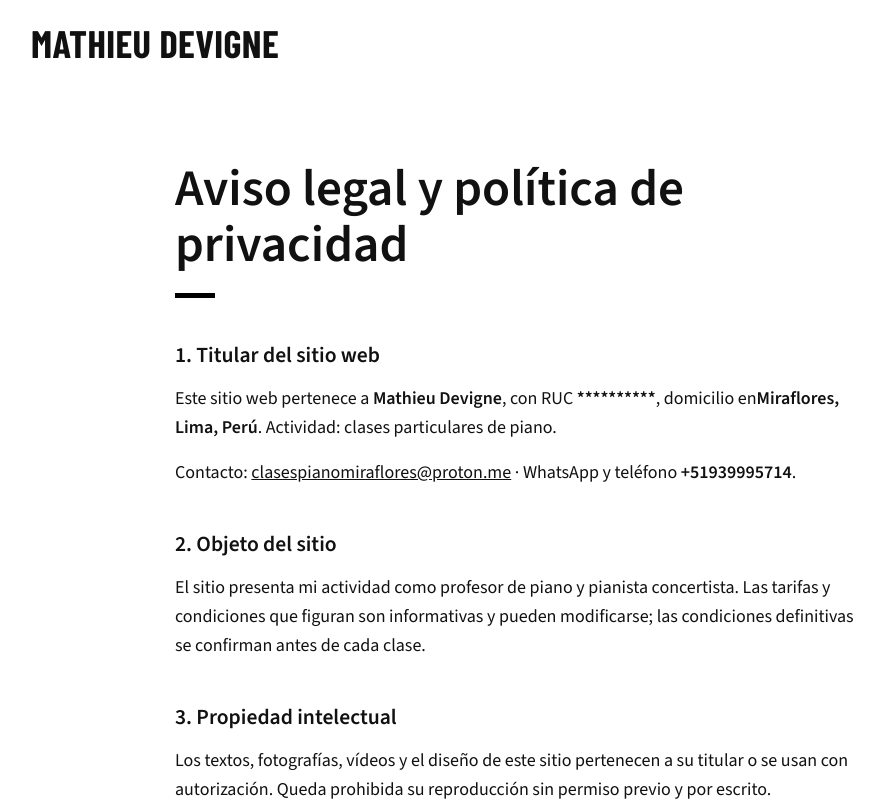
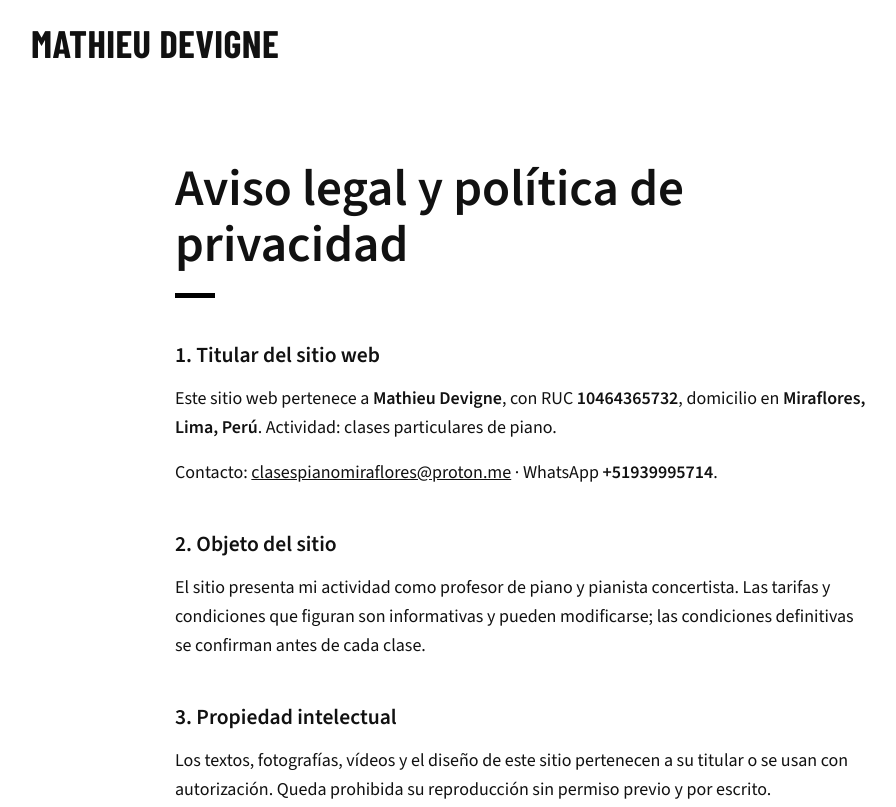
Before and after one commit to mdvgn/piano-site, a plain HTML site: page aviso-legal.html in a window 1280 px wide. Shown: the top 807 px of the page, without its empty margins (117-1013 px from the left). Drawn offline with nearby package versions, Linux system fonts and the light colour scheme.

Commit message:
aviso legal complete

```diff
--- a/aviso-legal.html
+++ b/aviso-legal.html
@@ -20,8 +20,8 @@
   <h2>Aviso legal y política de privacidad</h2>
 
   <h3>1. Titular del sitio web</h3>
-  <p>Este sitio web pertenece a <strong>Mathieu Devigne</strong>, con RUC <strong>**********</strong>, domicilio en<strong>Miraflores, Lima, Perú</strong>. Actividad: clases particulares de piano.</p>
-  <p>Contacto: <a href="mailto:clasespianomiraflores@proton.me">clasespianomiraflores@proton.me</a> · WhatsApp y teléfono <strong>+51939995714</strong>.</p>
+  <p>Este sitio web pertenece a <strong>Mathieu Devigne</strong>, con RUC <strong>10464365732</strong>, domicilio en <strong>Miraflores, Lima, Perú</strong>. Actividad: clases particulares de piano.</p>
+  <p>Contacto: <a href="mailto:clasespianomiraflores@proton.me">clasespianomiraflores@proton.me</a> · WhatsApp <strong>+51939995714</strong>.</p>
 
   <h3>2. Objeto del sitio</h3>
   <p>El sitio presenta mi actividad como profesor de piano y pianista concertista. Las tarifas y condiciones que figuran son informativas y pueden modificarse; las condiciones definitivas se confirman antes de cada clase.</p>
```
